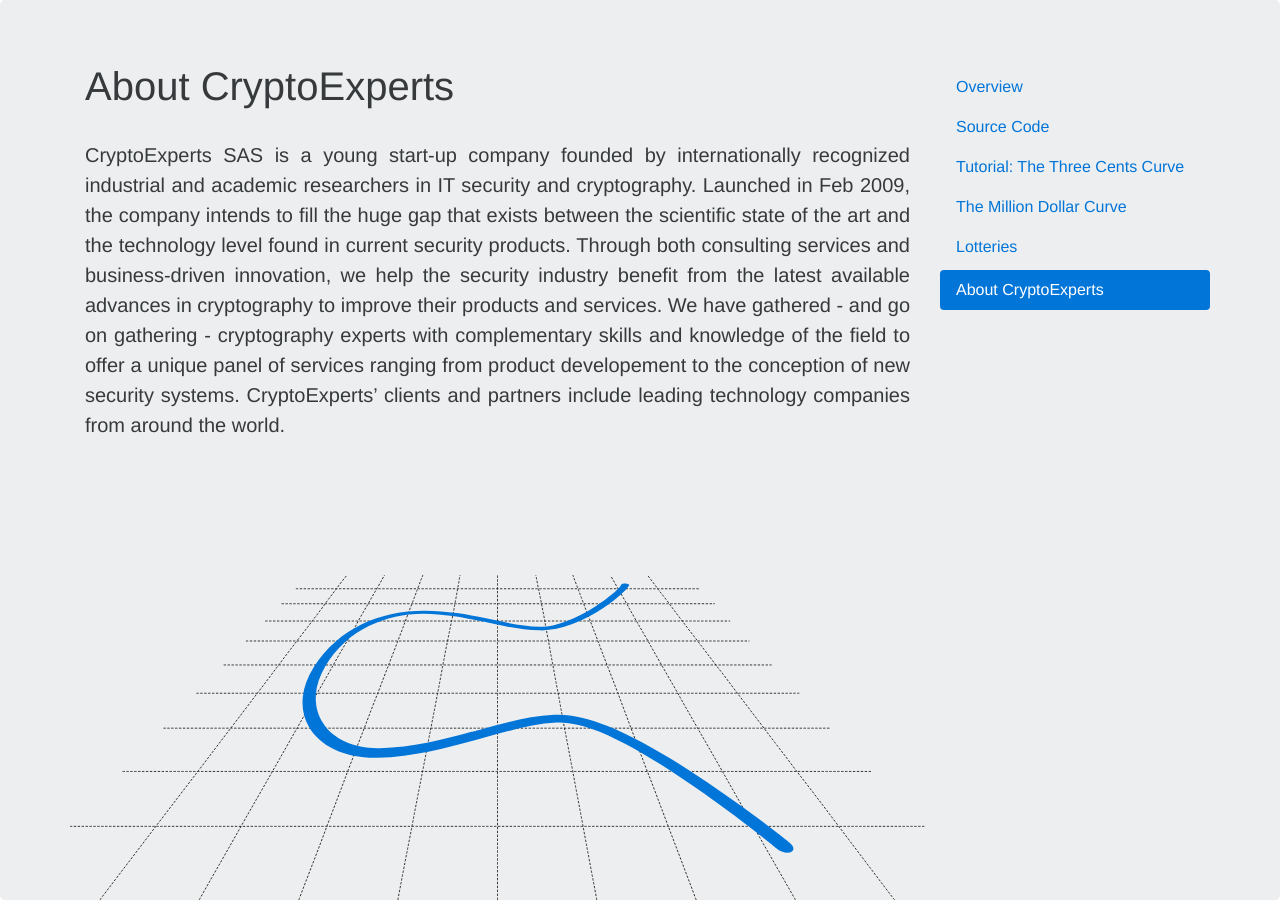
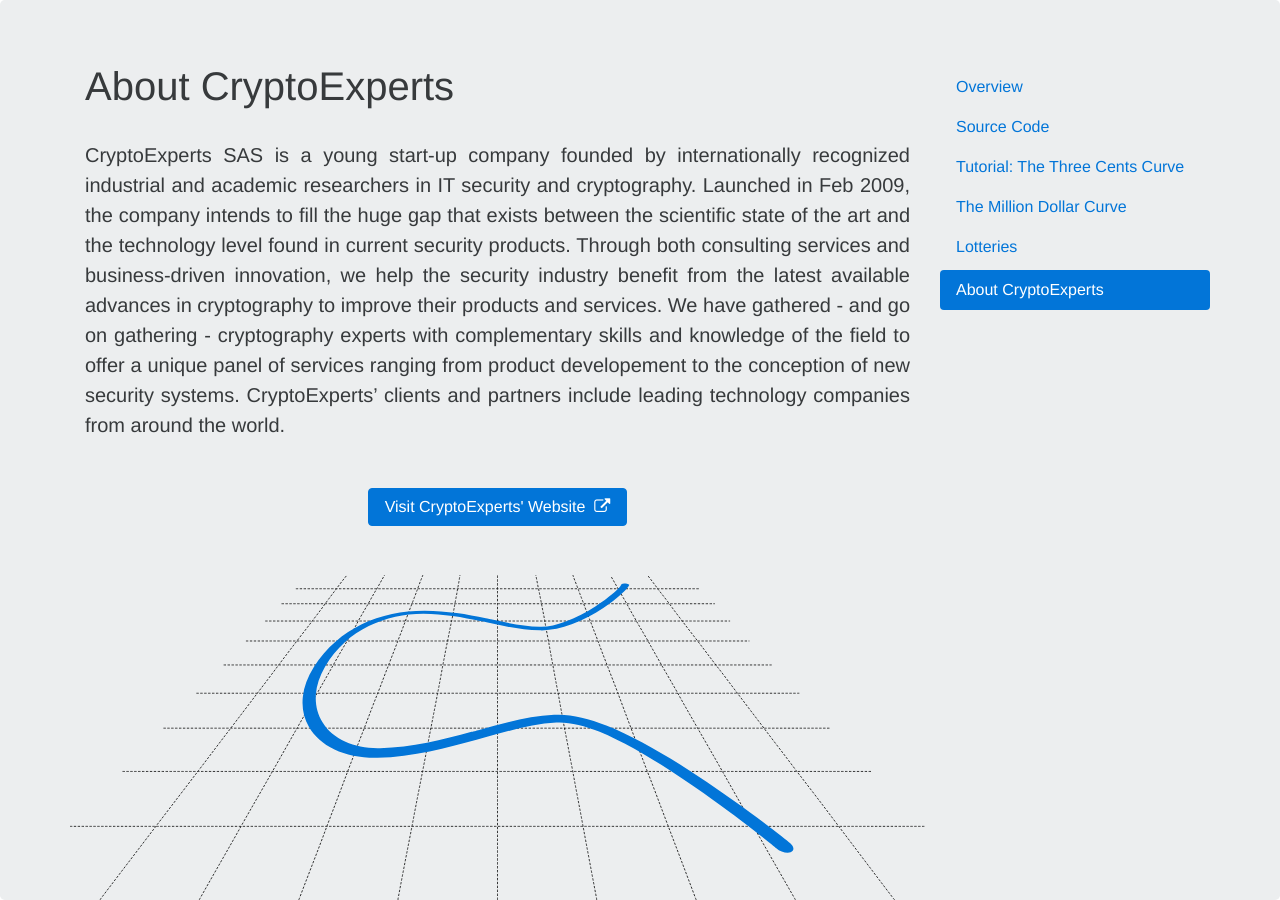
Before and after one commit to CryptoExperts/million-dollar-curve, a Jekyll site: the page built from index.html, in a window 1280 px wide and 900 px high, scrolled down 16727 px. Built offline with Jekyll 4.4.1, drawn with Linux system fonts in a browser that asks for light colours; formulas are drawn with MathJax 3.

Commit message:
Adding a link to CryptoExperts' website

```diff
--- a/_includes/footer.html
+++ b/_includes/footer.html
@@ -4,6 +4,7 @@
       <div class="col-md-9 col-xs-12 mdc-jumbotron-footer-div">
         <h1>About CryptoExperts</h1>
         <p class="lead">CryptoExperts SAS is a young start-up company founded by internationally recognized industrial and academic researchers in IT security and cryptography. Launched in Feb 2009, the company intends to fill the huge gap that exists between the scientific state of the art and the technology level found in current security products. Through both consulting services and business-driven innovation, we help the security industry benefit from the latest available advances in cryptography to improve their products and services. We have gathered - and go on gathering - cryptography experts with complementary skills and knowledge of the field to offer a unique panel of services ranging from product developement to the conception of new security systems. CryptoExperts’ clients and partners include leading technology companies from around the world.</p>
+        <p style="text-align:center!important"><a class="btn btn-primary" href="https://www.cryptoexperts.com" title="CryptoExperts">Visit CryptoExperts' Website&nbsp;&nbsp;<i class="fa fa-external-link"></i></a></p>
         <img src="{{ "images/curve_perspective.svg" | prepend: site.baseurl }}" alt="Curve in perspective" width="100%" style="opacity: 0; margin-top: 2rem; pointer-events: none;">
         <img src="{{ "images/curve_perspective.svg" | prepend: site.baseurl }}" alt="Curve in perspective" width="100%" style="position:absolute; bottom:0;left:0;">
       </div>
```
